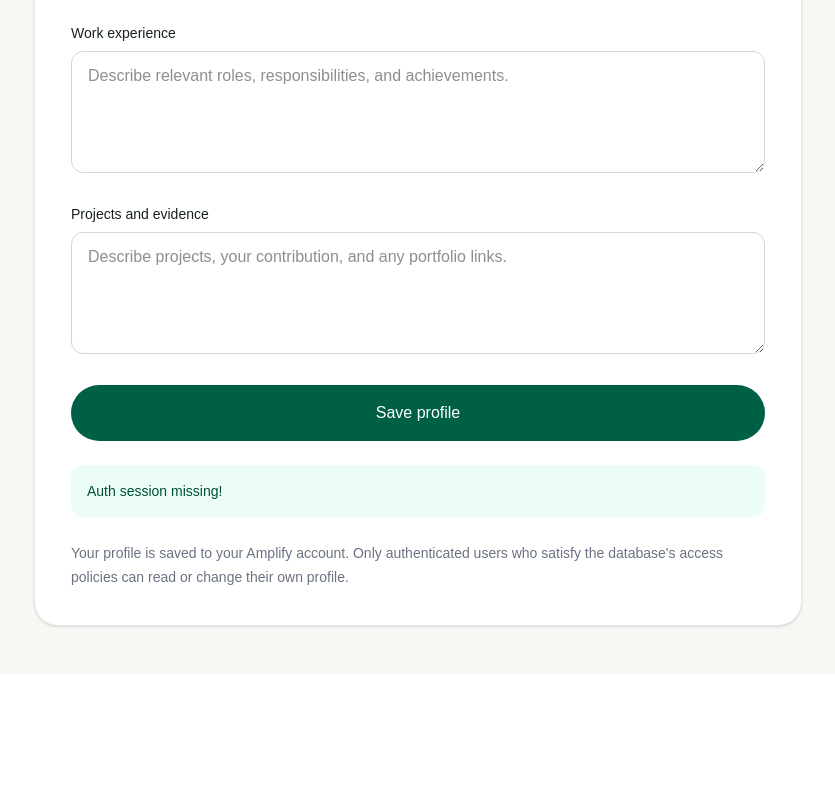
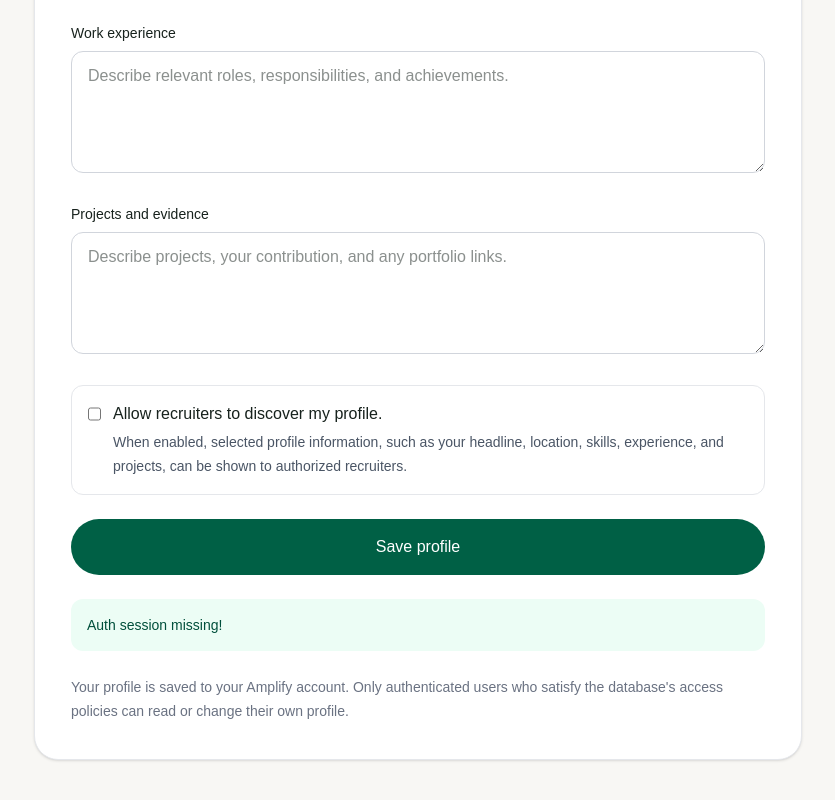
Before and after one commit to pranavlakshyan-369/MVP-Amplify, a Next.js app: page /profile in a window 1280 px wide. Shown: the part 765-1565 px from the top of the page, without its empty margins (222-1057 px from the left). Before the commit the page ends 1439 px from the top, so only its background shows below. Built offline with nearby package versions, Linux system fonts and the light colour scheme; no server answers.

Commit message:
Candidate privicy control implemented via cheackbox and this is pre-codex commit

```diff
--- a/app/profile/page.tsx
+++ b/app/profile/page.tsx
@@ -74,6 +74,9 @@ export default function ProfilePage() {
             experience: data.experience ?? "",
             projects: data.projects ?? "",
           });
+
+          setDiscoverable(data.discoverable ?? false);
+
         }
       } catch (error) {
         if (active) {
@@ -132,6 +135,7 @@ export default function ProfilePage() {
           skills,
           experience: profile.experience.trim(),
           projects: profile.projects.trim(),
+          discoverable: discoverable,
           updated_at: new Date().toISOString(),
         },
         { onConflict: "id" }
@@ -270,6 +274,35 @@ export default function ProfilePage() {
             />
           </div>
 
+
+          <div className="rounded-xl border border-gray-200 p-4">
+            <label
+              htmlFor="discoverable"
+              className="flex items-start gap-3"
+            >
+              <input
+                id="discoverable"
+                type="checkbox"
+                checked={discoverable}
+                onChange={(event) =>
+                  setDiscoverable(event.target.checked)
+                }
+                className="mt-1 h-4 w-4 accent-emerald-800"
+              />
+              <span>
+                <span className="block font-medium">
+                  Allow recruiters to discover my profile.
+                </span>
+                <span className="mt-1 block text-sm leading-6 text-gray-600">
+                  When enabled, selected profile information, such as your
+                  headline, location, skills, experience, and projects, can be
+                  shown to authorized recruiters.
+                </span>
+              </span>
+            </label>
+          </div>
+
+
           <button
             type="submit"
             disabled={saving}
--- a/app/recruiter/page.tsx
+++ b/app/recruiter/page.tsx
@@ -111,6 +111,8 @@ useEffect(() => {
     const { data, error } = await supabase.rpc(
       "find_discoverable_candidates"
     );
+
+
 
     if (!active) return;
 
```
